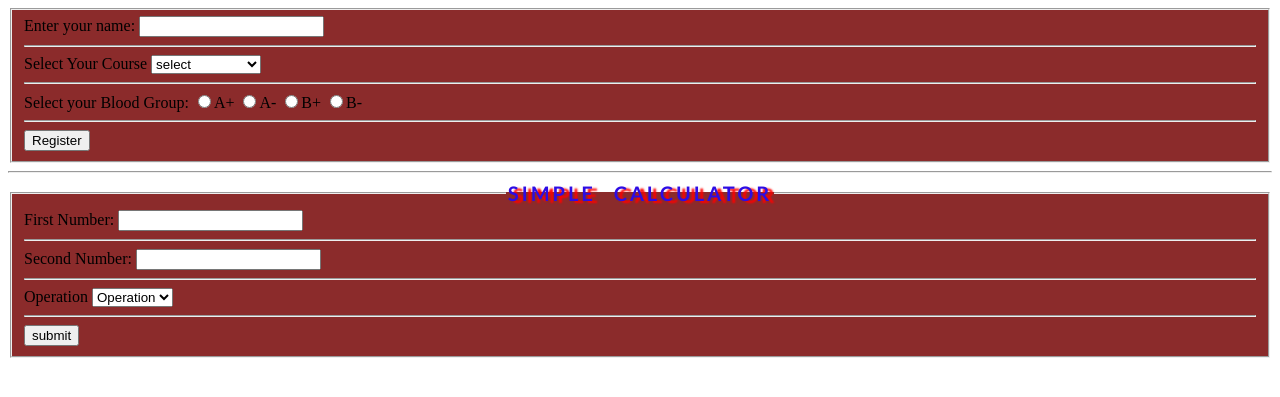
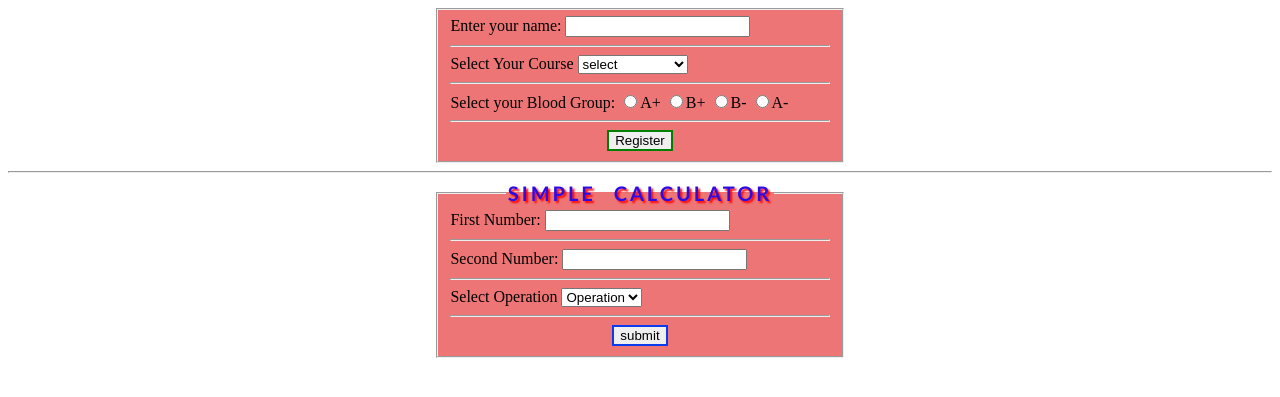
Before and after one commit to Md-Mofakhkharul-Islam-Maruf/PHP_LARAVEL, a PHP site: page / in a window 1280 px wide. Shown: the top 397 px of the page. Run offline with PHP 8.4, Linux system fonts and the light colour scheme.

Commit message:
class 5 done

```diff
--- a/class_5/assets/css/style.css
+++ b/class_5/assets/css/style.css
@@ -1,5 +1,20 @@
 fieldset{
-      background: rgb(139, 43, 43);
+      background: rgb(238, 117, 117);
+      /* margin: 0px auto; */
+      width: 30%;
+      margin: 0px auto;
+
+}
+.center{
+    border: 2px solid rgb(7, 61, 239);
+    /* text-align: center; */
+    display: block;
+    margin: 0px auto;
+}
+button{
+    border: 2px solid green;
+    display: block;
+    margin:0px auto;
 }
 .green{
     color: rgb(45, 12, 228);
@@ -9,6 +24,6 @@ fieldset{
     text-transform: uppercase;
     letter-spacing: 3px;
     word-spacing: 10px;
-    text-shadow: 5px 2px 2px  red;
+    text-shadow: 2px 2px 2px  #ff0000;
     font-family:'Gill Sans', 'Gill Sans MT', Calibri, 'Trebuchet MS', sans-serif ;
 }
--- a/class_5/index.html
+++ b/class_5/index.html
@@ -8,28 +8,24 @@
     </head>
     <body>
         <fieldset>
-    <form action="" method="get">
-
+            <form action method="get">
                 <label for="name">Enter your name: </label>
                 <input type="text" name="name" id="name">
                 <hr>
-
                 <label for="select">Select Your Course</label>
-        <select name="select" id="" required>
-            <option value="">select</option>
+                <select name="select" id="select" required>
+                    <option value>select</option>
                     <option value="PHP & Laravel">PHP & Laravel</option>
                     <option value="c, c++">c, c++</option>
                     <option value="Python/Jango">Python/Jango</option>
                 </select>
                 <hr>
-            <label for=""> Select your Blood Group: </label>
-                <input type="radio" name="BloodGroup" id=""><label>A+</label>
-                <input type="radio" name="BloodGroup" id=""><label>A-</label>
-                <input type="radio" name="BloodGroup" id=""><label>B+</label>
-                <input type="radio" name="BloodGroup" id=""><label>B-</label>
-            </select>
+                <label for> Select your Blood Group: </label>
+                <input type="radio" name="BloodGroup" id><label>A+</label>
+                <input type="radio" name="BloodGroup" id><label>B+</label>
+                <input type="radio" name="BloodGroup" id><label>B-</label>
+                <input type="radio" name="BloodGroup" id><label>A-</label>
                 <hr>
-
                 <!-- <input type="submit" value="Submit"> -->
                 <button type="submit">Register</button>
             </form>
@@ -37,25 +33,23 @@
         <hr>
         <fieldset>
             <legend class="green"> Simple Calculator</legend>
-    <form action="" method="get">
+            <form action method="get">
                 <label for="first_number">First Number:</label>
-        <input type="number" name="first_number" id=""><hr>
+                <input type="number" name="first_number">
+                <hr>
                 <label for="second_number">Second Number:</label>
-        <input type="number" name="second_number" id=""><hr>
-
-        <label for="operation">Operation</label>
-        <select name="operation" id="operation">
-        <option value="">Operation</option>
+                <input type="number" name="second_number"><hr>
+                <label for="">Select Operation</label>
+                <select name id>
+                    <option value>Operation</option>
                     <option value="add">+</option>
                     <option value="sub">-</option>
                     <option value="mul">*</option>
                     <option value="div">/</option>
                 </select>
                 <hr>
-        <input type="submit" value="submit">
-
+                <input type="submit" value="submit" class="center">
             </form>
         </fieldset>
-
     </body>
 </html>
```
Also changed, not shown: class_4/index.php (+10 -5 lines). Lines whose indentation alone changed are shown as unchanged.
